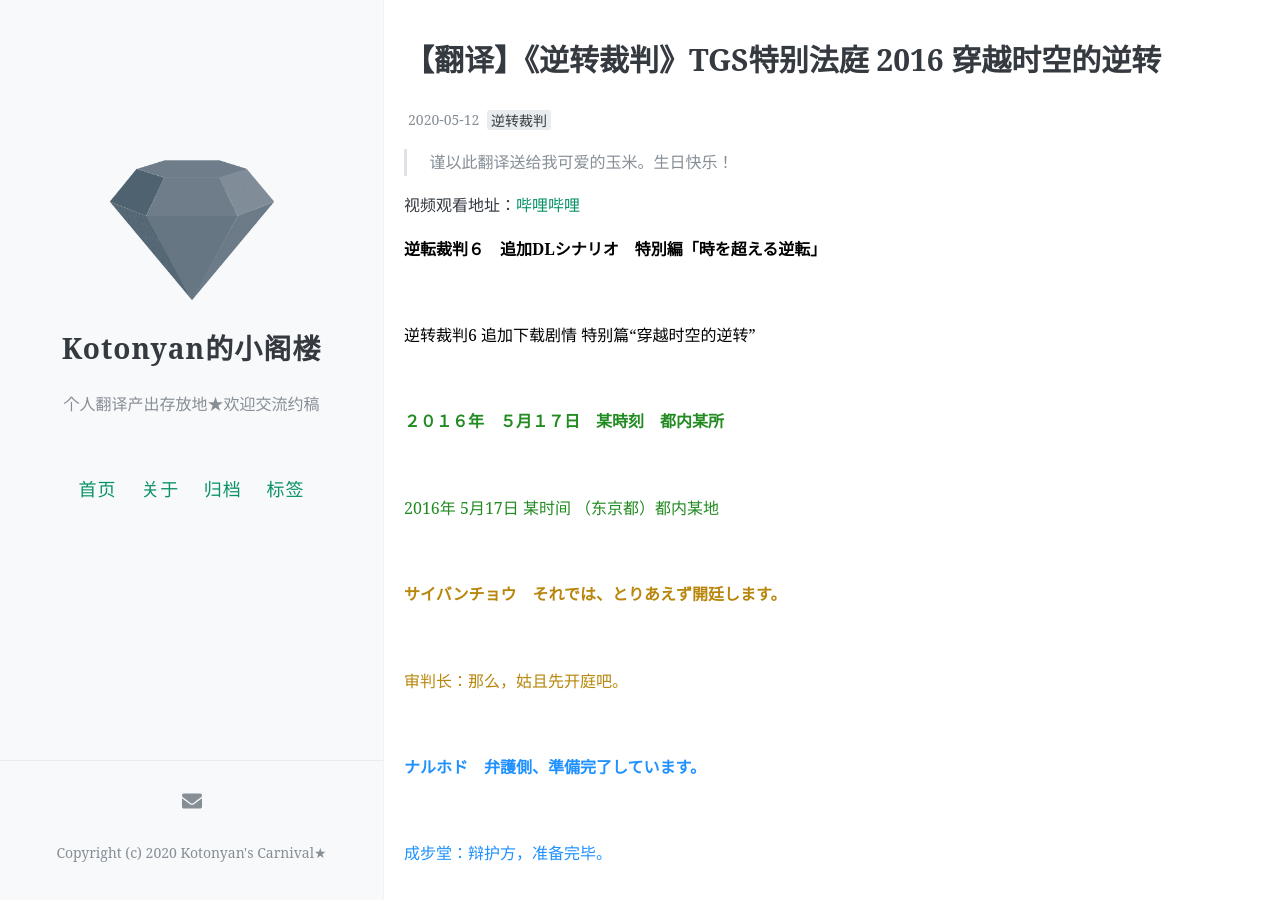
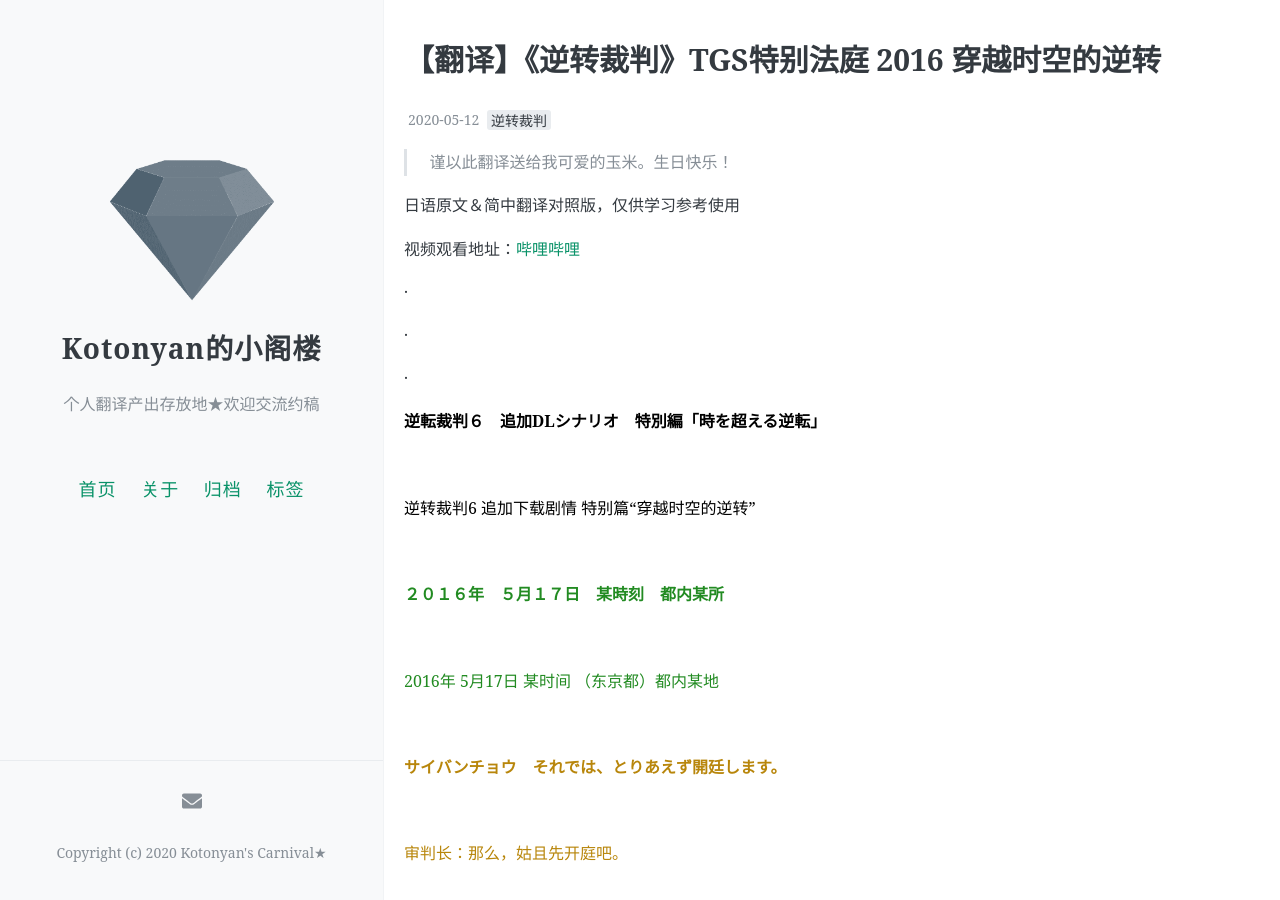
Before and after one commit to kotonyan/loft, a Jekyll site: the page built from _posts/2020-05-12-Translation-GyakutenSaiban-TGS-Special-2016.md, in a window 1280 px wide and 900 px high. Built offline with Jekyll 4.4.1, drawn with Linux system fonts in a browser that asks for light colours; comment, search, counter and statistics services are not loaded.

Commit message:
Update 2020-05-12-Translation-GyakutenSaiban-TGS-Special-2016.md

```diff
--- a/_posts/2020-05-12-Translation-GyakutenSaiban-TGS-Special-2016.md
+++ b/_posts/2020-05-12-Translation-GyakutenSaiban-TGS-Special-2016.md
@@ -10,11 +10,15 @@ comments: true
 
 >谨以此翻译送给我可爱的玉米。生日快乐！
 
-
+日语原文＆简中翻译对照版，仅供学习参考使用
 
 视频观看地址：[哔哩哔哩](https://www.bilibili.com/video/BV1Hx411F7YV?p=8)
 
+·
 
+·
+
+·
 
 <font color="#000000"><b>逆転裁判６　追加DLシナリオ　特別編「時を超える逆転」</b></font>
 <br>
```
